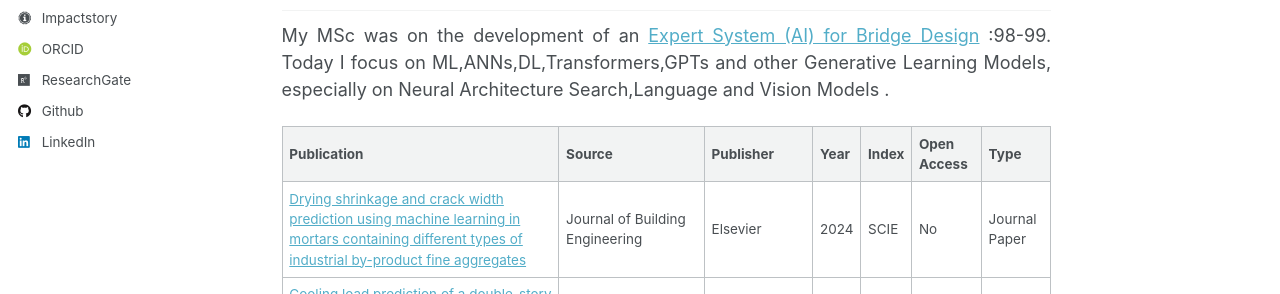
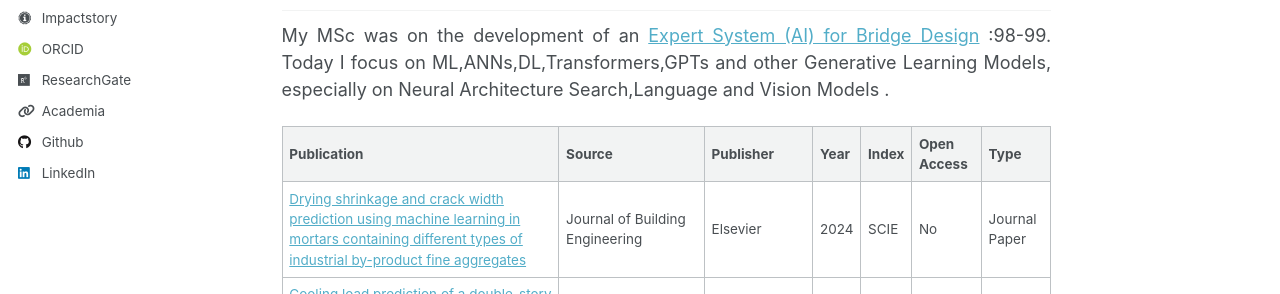
Before and after one commit to isikdag/isikdag.github.io, a Jekyll site: the page built from _pages/about.md, in a window 1280 px wide. Shown: the part 557-851 px from the top of the page. Built offline with Jekyll 4.4.1, drawn with Linux system fonts in a browser that asks for light colours; some web fonts are replaced.

Commit message:
Update author-profile.html

```diff
--- a/_includes/author-profile.html
+++ b/_includes/author-profile.html
@@ -61,6 +61,9 @@
       {% endif %}
       {% if author.scopus %}
         <li><a href="{{ author.scopus }}"><i class="ai ai-scopus icon-pad-right"></i>Scopus</a></li>
+      {% endif %}
+	  {% if author.academia %}
+        <li><a href="{{ author.uri }}"><i class="fas fa-fw fa-link icon-pad-right" aria-hidden="true"></i>Academia</a></li>
       {% endif %}
 
       <!-- Font Awesome icons / Repositories and software development -->
```
